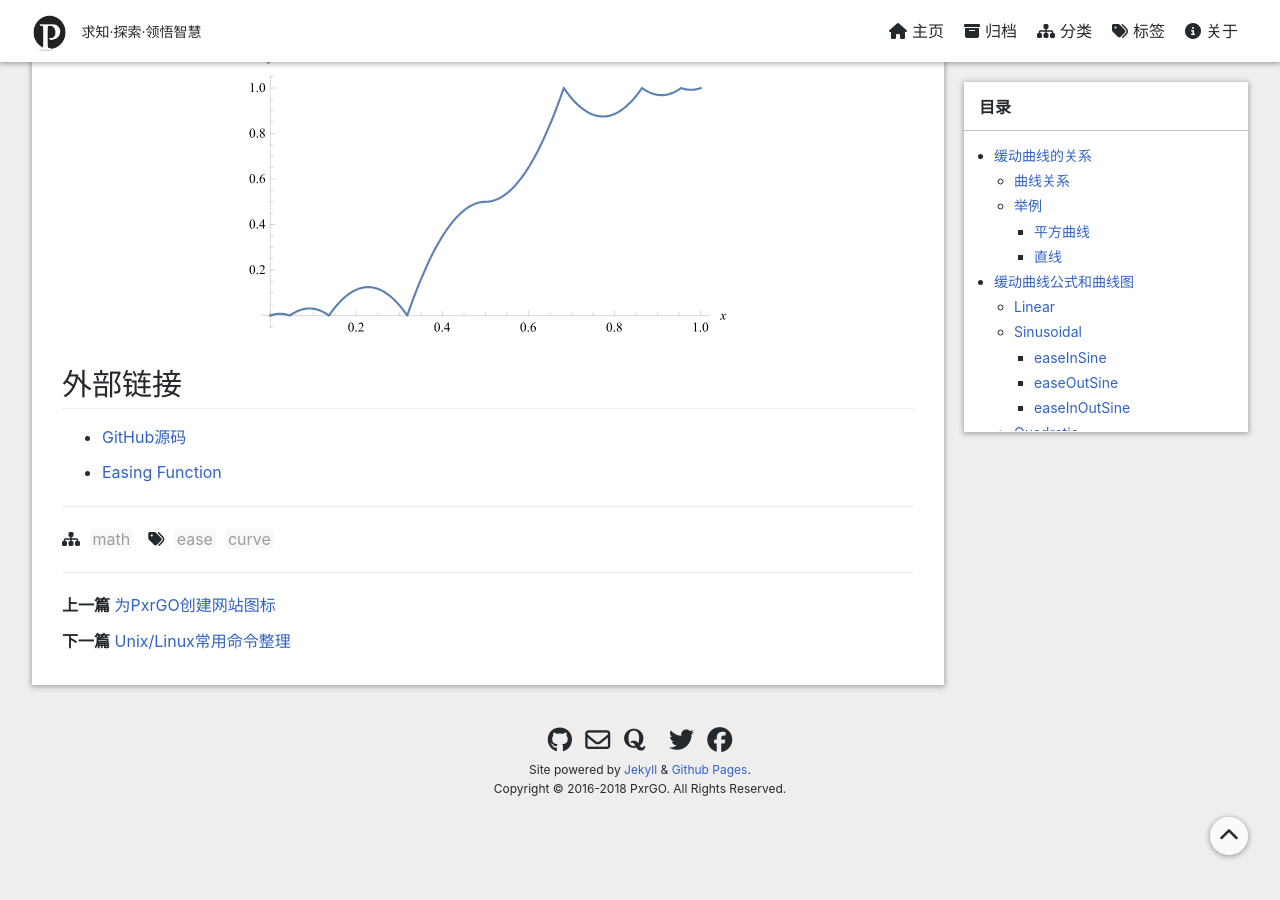
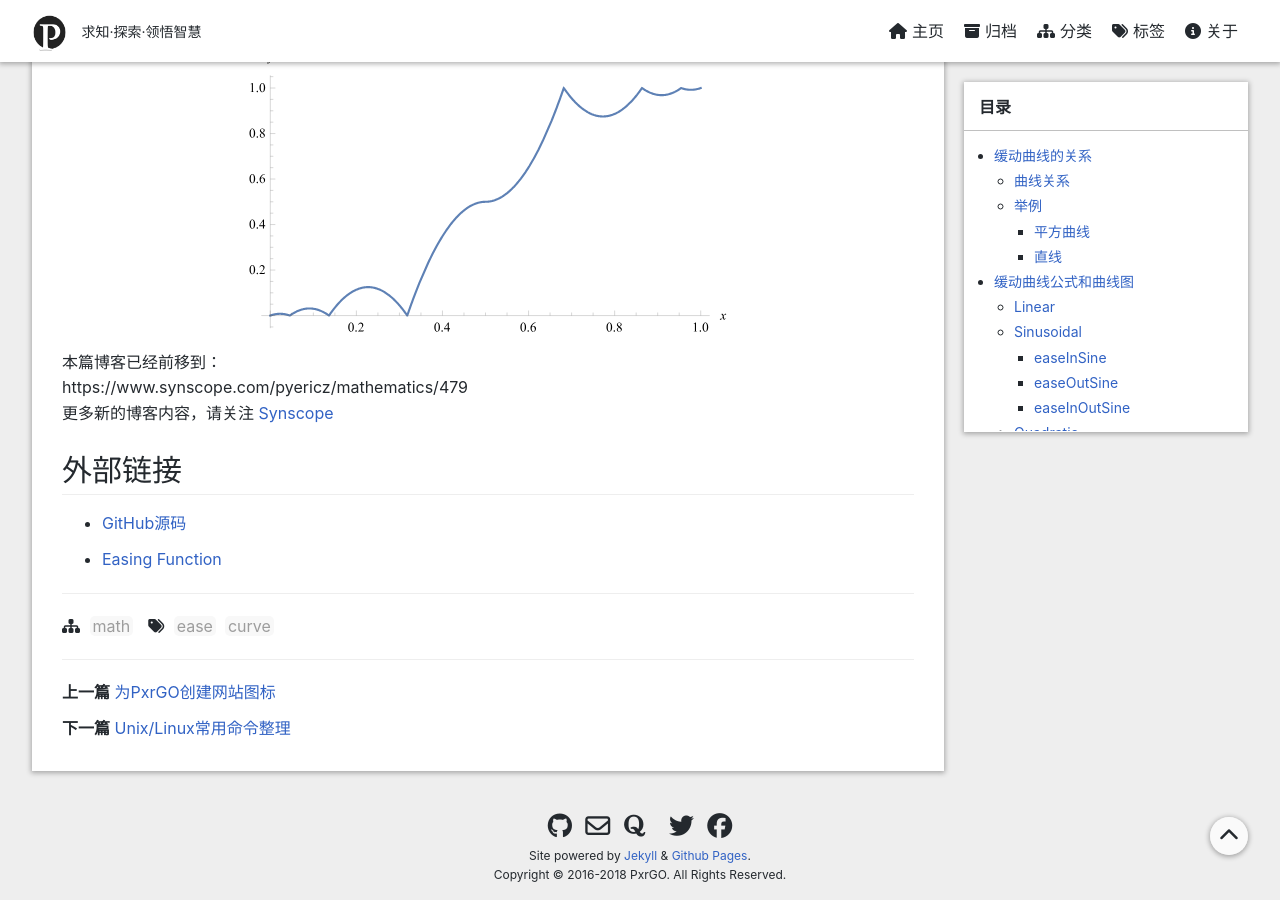
Before and after one commit to pyericz/blog, a Jekyll site: the page built from _posts/2017-08-28-ease-curve.md, in a window 1280 px wide and 900 px high, scrolled down 24005 px. Built offline with Jekyll 4.4.1, drawn with Linux system fonts in a browser that asks for light colours; nearby versions of some CDN libraries; formulas are drawn with MathJax 3; comment, search, counter and statistics services are not loaded; a style sheet for code colours, icons or effects is not loaded.

Commit message:
Update 2017-08-28-ease-curve.md

```diff
--- a/_posts/2017-08-28-ease-curve.md
+++ b/_posts/2017-08-28-ease-curve.md
@@ -812,6 +812,10 @@ float easeInOut(curve cv, float x)
 {:.imgcap}
 ![](/assets/img/2017/08/28/easeInOutBounce.svg)
 
+本篇博客已经前移到：
+https://www.synscope.com/pyericz/mathematics/479
+更多新的博客内容，请关注 [Synscope](https://www.synscope.com/)
+
 ## 外部链接
 
 - [GitHub源码](https://github.com/pyericz/EaseCurve)
```
